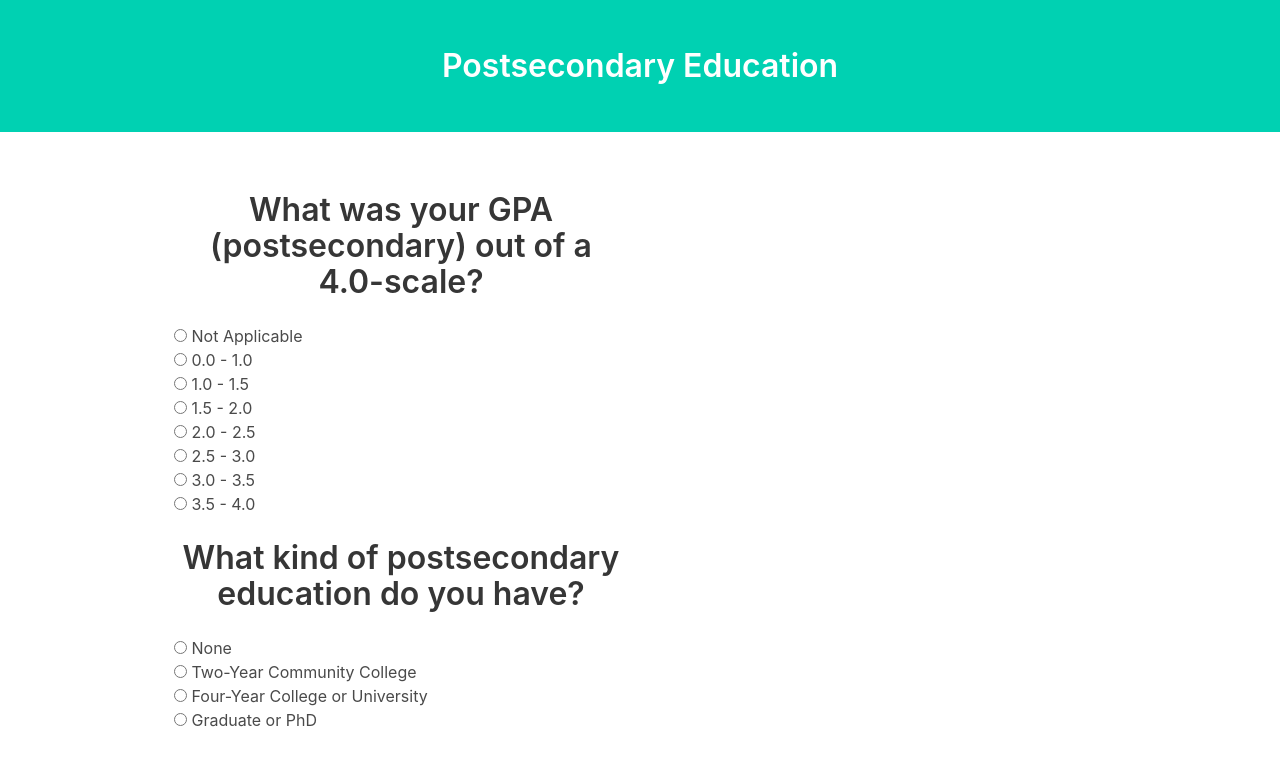
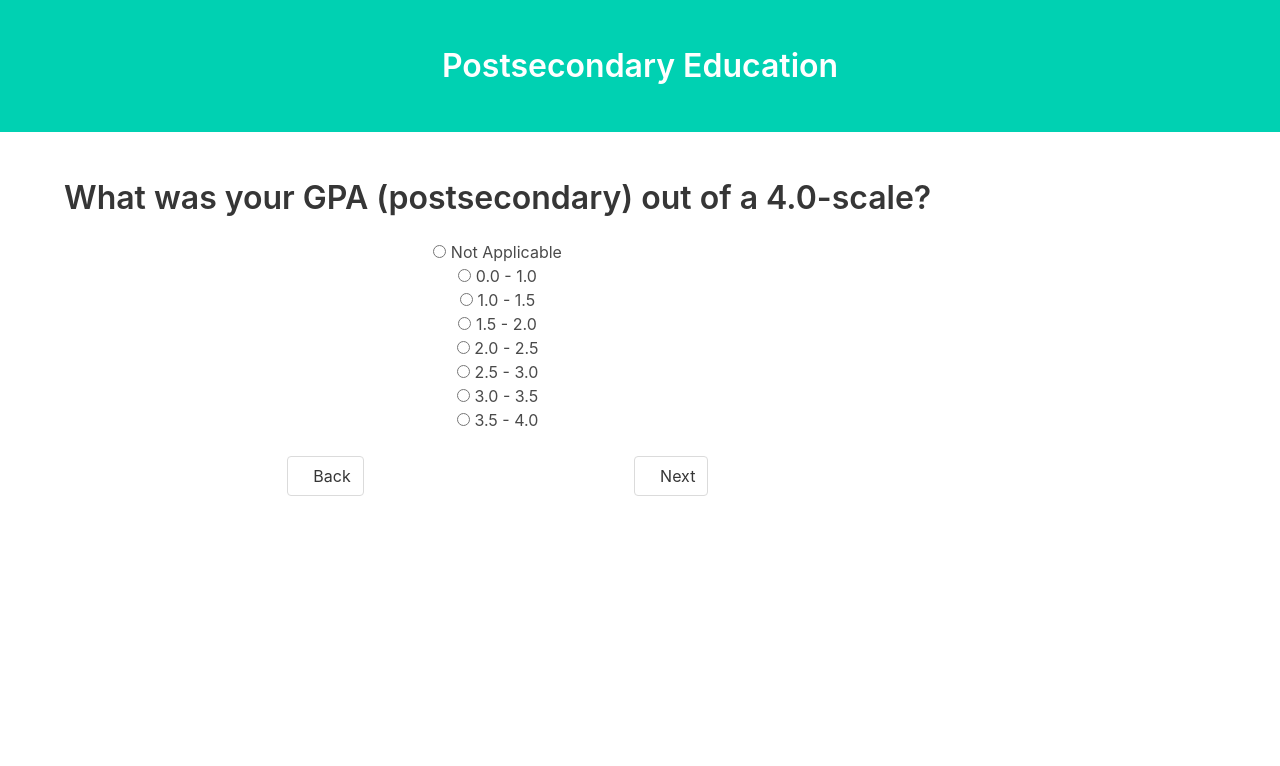
Before and after one commit to huarngpa/huarngpa_norc_challenge, a Vue app in the folder frontend/survey-spa/: page /#/surveys/1 in a window 1280 px wide. Shown: the top 766 px of the page. Built offline with nearby package versions, Linux system fonts and the light colour scheme.

Commit message:
finished mockup of frontend

```diff
--- a/frontend/survey-spa/src/api/index.js
+++ b/frontend/survey-spa/src/api/index.js
@@ -61,7 +61,15 @@ const surveys = [{
     }, ]
 }]
 
-export function fetchSurveys(surveyId) {
+export function fetchSurveys() {
+    return new Promise((resolve, reject) => {
+        setTimeout(() => {
+            resolve(surveys)
+        }, 300) // simulate delay
+    })
+}
+
+export function fetchSurvey(surveyId) {
     return new Promise((resolve, reject) => {
         setTimeout(() => {
             const survey = surveys.find(survey => survey.id === surveyId)
@@ -73,3 +81,12 @@ export function fetchSurveys(surveyId) {
         }, 300) // simulate delay
     })
 }
+
+export function saveSurveyResponse(surveyResponse) {
+    return new Promise((resolve, reject) => {
+        setTimeout(() => {
+            console.log('Saving survey response...')
+            resolve()
+        }, 300)
+    })
+}
--- a/frontend/survey-spa/src/components/Home.vue
+++ b/frontend/survey-spa/src/components/Home.vue
@@ -15,6 +15,9 @@
                 <p class="title">{{ survey.name }}</p>
                 <p class="subtitle">{{ survey.created_at.toDateString() }}</p>
             </div>
+            <div class="card-footer">
+                <router-link :to="`surveys/${survey.id}`" class="card-footer-item">Take Survey</router-link>
+            </div>
           </div>
         </div>
       </div>
@@ -23,19 +26,19 @@
 </template>
 
 <script>
-import { fetchSurveys } from '@/api'
+import { fetchSurveys } from "@/api";
 export default {
-  data () {
+  data() {
     return {
-      surveys: [],
-    }
+      surveys: []
+    };
   },
   beforeMount() {
     fetchSurveys().then(response => {
-      this.surveys = response
-    })
+      this.surveys = response;
+    });
   }
-}
+};
 </script>
 
 <!-- Add "scoped" attribute to limit CSS to this component only -->
--- a/frontend/survey-spa/src/components/Survey.vue
+++ b/frontend/survey-spa/src/components/Survey.vue
@@ -10,12 +10,18 @@
     <section class="section">
       <div class="container">
         <div class="columns">
-          <div class="column is-10 is-offset-1">
-            <div v-for="question in survey.questions" @key="question.id">
-              <div class="column is offset-3 is-6">
+          <div>
+
+            <div
+              v-for="(question, idx) in survey.questions"
+              v-bind:key="question.id"
+              v-show="currentQuestion === idx">
+
+              <div class="column has-text-centered">
                 <h4 class="title has-text-centered">{{ question.text }}</h4>
               </div>
-              <div class="column is offset-3 is-6">
+
+              <div class="column has-text-centered">
                 <div class="control">
                   <div v-for="choice in question.choices" @key="choice.id">
                     <label class="radio">
@@ -24,7 +30,23 @@
                   </div>
                 </div>
               </div>
+
             </div>
+
+            <!-- Pagination buttons -->
+            <div class="column is-offset-one-quarter is-half">
+              <nav class="pagination is-centered" role="navigation" aria-label="pagination">
+                  <a class="pagination-previous" @click.stop="goToPreviousQuestion"><i class="fa fa-chevron-left" aria-hidden="true"></i>&nbsp;&nbsp; Back</a>
+                  <a class="pagination-next" @click.stop="goToNextQuestion">&nbsp;&nbsp; Next<i class="fa fa-chevron-right" aria-hidden="true"></i></a>
+              </nav>
+            </div>
+
+            <!-- Submit -->
+            <div class="column has-text-centered">
+              <a v-if="surveyCompleted" class="button is-focused is-primary is-large"
+                @click.stop="handleSubmit">Submit</a>
+            </div>
+
           </div>
         </div>
       </div>
@@ -33,20 +55,49 @@
 </template>
 
 <script>
-import { fetchSurveys } from '@/api'
+import { fetchSurvey, saveSurveyResponse } from "@/api";
 export default {
   data() {
     return {
-      survey: {}
+      survey: {},
+      currentQuestion: 0
+    };
+  },
+  beforeMount() {
+    fetchSurvey(parseInt(this.$route.params.id)).then(response => {
+      this.survey = response;
+    });
+  },
+  methods: {
+    goToNextQuestion() {
+      if (this.currentQuestion === this.survey.questions.length - 1) {
+        this.currentQuestion = 0;
+      } else {
+        this.currentQuestion++;
+      }
+    },
+    goToPreviousQuestion() {
+      if (this.currentQuestion === 0) {
+        this.currentQuestion = this.survey.questions.length - 1;
+      } else {
+        this.currentQuest--;
+      }
+    },
+    handleSubmit() {
+      saveSurveyResponse(this.survey).then(() => this.$router.push("/"));
     }
   },
-  beforeMount() {
-    fetchSurveys(parseInt(this.$route.params.id))
-      .then((response) => {
-        this.survey = response
-      })
+  computed: {
+    surveyCompleted() {
+      if (this.survey.questions) {
+        const numQuestions = this.survey.questions.length;
+        const numCompleted = this.survey.questions.filter(q => q.choice).length;
+        return numQuestions === numCompleted;
+      }
+      return false;
+    }
   }
-}
+};
 </script>
 
 <style>
```
